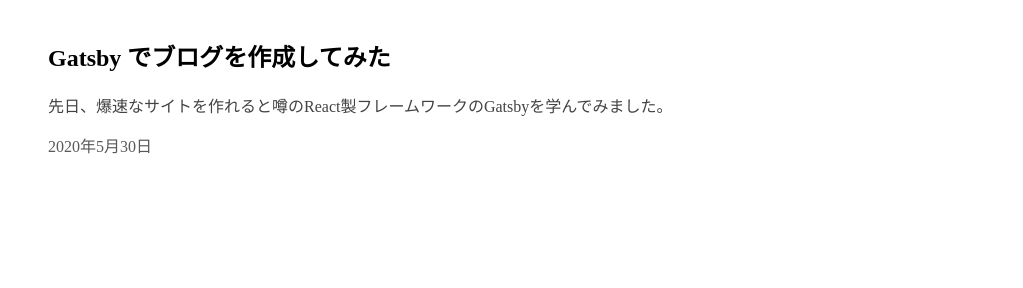
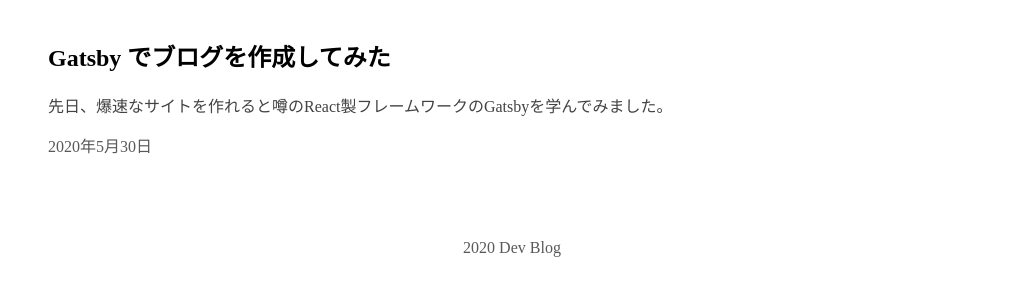
Before and after one commit to ndjndj/gatsby-zenn, a Gatsby site: page / in a window 1280 px wide. Shown: the part 1505-1793 px from the top of the page, without its empty margins (128-1151 px from the left). Built offline with nearby package versions, Linux system fonts and the light colour scheme; Gatsby itself is replaced by a stand-in of ours.

Commit message:
until chapter13

```diff
--- /dev/null
+++ b/src/components/footer.js
@@ -0,0 +1,10 @@
+import React from 'react';
+import '../styles/footer.css';
+
+export default function Footer() {
+    return (
+        <footer className="footer">
+            { new Date().getFullYear() } Dev Blog
+        </footer>
+    );
+}
--- a/src/components/layout.js
+++ b/src/components/layout.js
@@ -1,12 +1,14 @@
 import React from 'react';
 import '../styles/layout.css';
 import Header from './header';
+import Footer from './footer';
 
 const Layout = ({ children }) => {
     return (
         <div className='layout'>
             <Header />
             <main>{ children }</main>
+            <Footer />
         </div>
     );
 }
--- /dev/null
+++ b/src/styles/footer.css
@@ -0,0 +1,4 @@
+.footer {
+    color: #595959;
+    text-align: center;
+}
```
